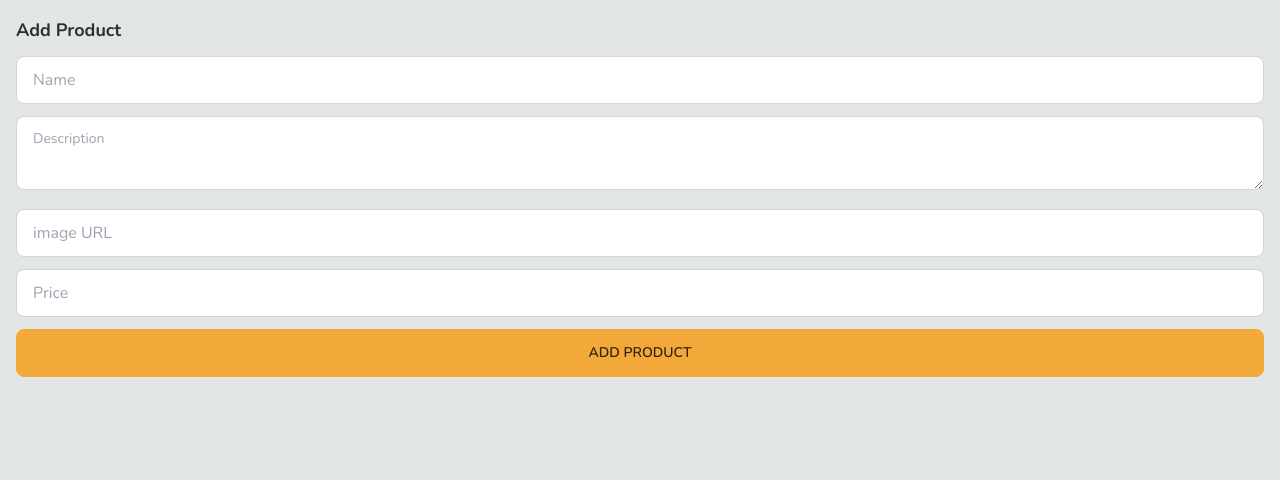
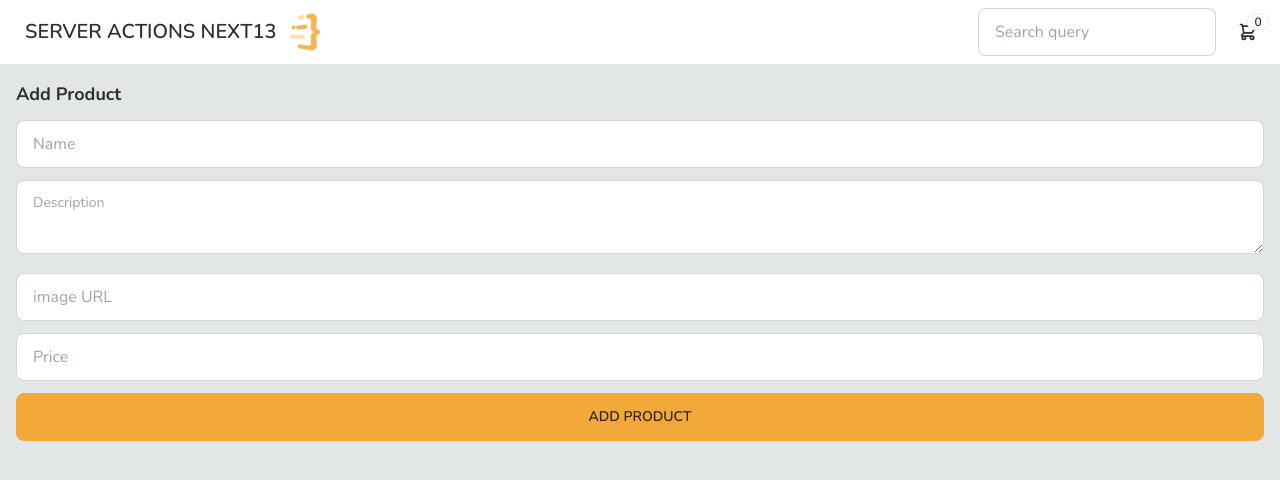
Before and after one commit to hectorlopezv/next13-server-actions-ecommerce-prisma, a Next.js app: page /add-product in a window 1280 px wide. Shown: the top 480 px of the page. Built offline with nearby package versions, Linux system fonts and the light colour scheme; no server answers.

Commit message:
adding cart feature

```diff
--- /dev/null
+++ b/app/components/NavBar.tsx
@@ -0,0 +1,41 @@
+import Link from "next/link";
+import Image from "next/image";
+import { redirect } from "next/navigation";
+import { getCart } from "../libs/cart";
+import ShoppingCartButton from "./ShoppingCartButton";
+type Props = {};
+async function searchProducts(formData: FormData) {
+  "use server";
+  const searchQuery = formData.get("searchQuery")?.toString();
+
+  if (searchQuery) {
+    redirect(`/search?query=${searchQuery}`);
+  }
+}
+export default async function NavBar({}: Props) {
+  const cart = await getCart();
+  return (
+    <div className="bg-base-100">
+      <div className="navbar max-w-7xl m-auto flex-col sm:flex-row gap-2">
+        <div className="flex-1">
+          <Link href="/" className="btn btn-ghost text-xl">
+            Server actions next13
+            <Image src={"/images/logo.png"} alt="logo" height={40} width={40} />
+          </Link>
+        </div>
+        <div className="flex-none gap-2">
+          <form action={searchProducts}>
+            <div className="form-control">
+              <input
+                name="searchQuery"
+                className="input input-bordered w-full min-w-[100px]"
+                placeholder="Search query"
+              />
+            </div>
+          </form>
+          <ShoppingCartButton cart={cart} />
+        </div>
+      </div>
+    </div>
+  );
+}
--- /dev/null
+++ b/app/components/ShoppingCartButton.tsx
@@ -0,0 +1,61 @@
+"use client";
+import { ShoppingCart } from "../libs/cart";
+import { formatPrice } from "../libs/format";
+import Link from "next/link";
+type Props = {
+  cart: ShoppingCart | null;
+};
+
+export default function ShoppingCartButton({ cart }: Props) {
+  function closeDropdown() {
+    const elem = document.activeElement as HTMLElement;
+    if (elem) {
+      elem.blur();
+    }
+  }
+  return (
+    <div className="dropdown dropdown-end">
+      <label tabIndex={0} className="btn-ghost btn-circle btn">
+        <div className="indicator">
+          <svg
+            xmlns="http://www.w3.org/2000/svg"
+            className="h-5 w-5"
+            fill="none"
+            viewBox="0 0 24 24"
+            stroke="currentColor"
+          >
+            <path
+              strokeLinecap="round"
+              strokeLinejoin="round"
+              strokeWidth="2"
+              d="M3 3h2l.4 2M7 13h10l4-8H5.4M7 13L5.4 5M7 13l-2.293 2.293c-.63.63-.184 1.707.707 1.707H17m0 0a2 2 0 100 4 2 2 0 000-4zm-8 2a2 2 0 11-4 0 2 2 0 014 0z"
+            />
+          </svg>
+          <span className="badge badge-sm indicator-item">
+            {cart?.size || 0}
+          </span>
+        </div>
+      </label>
+      <div
+        tabIndex={0}
+        className="card dropdown-content card-compact z-30 mt-3 w-52 bg-base-100 shadow"
+      >
+        <div className="card-body">
+          <span className="text-lg font-bold">{cart?.size || 0} Items</span>
+          <span className="text-info">
+            Subtotal: {formatPrice(cart?.subtotal || 0)}
+          </span>
+          <div className="card-actions">
+            <Link
+              href="/cart"
+              className="btn-primary btn-block btn"
+              onClick={closeDropdown}
+            >
+              View cart
+            </Link>
+          </div>
+        </div>
+      </div>
+    </div>
+  );
+}
--- a/app/layout.tsx
+++ b/app/layout.tsx
@@ -1,3 +1,4 @@
+import NavBar from "./components/NavBar";
 import "./globals.css";
 import { Nunito } from "next/font/google";
 
@@ -16,6 +17,7 @@
   return (
     <html lang="en">
       <body className={nunito.className}>
+        <NavBar />
         {<main className="p-4 max-w-7xl m-auto min-w-[300px]">{children}</main>}
       </body>
     </html>
```
